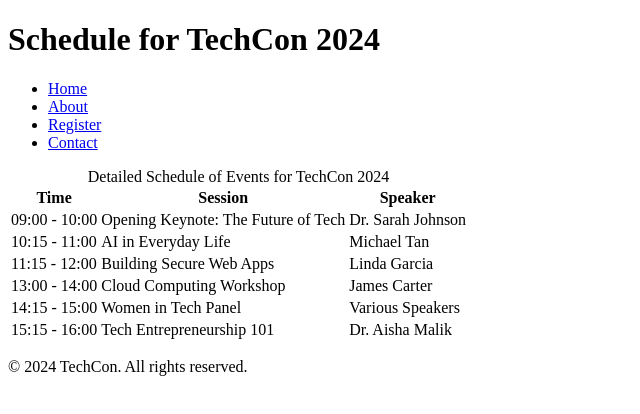
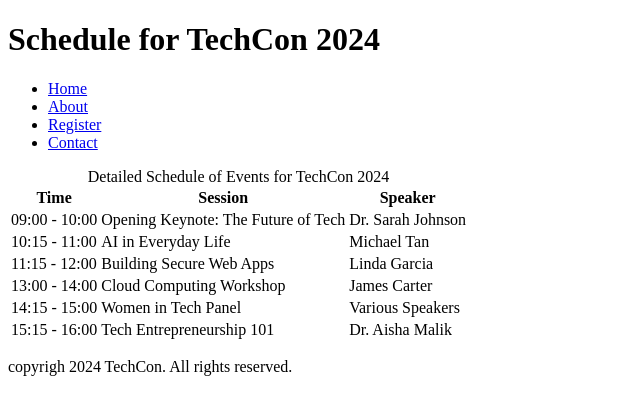
Before and after one commit to dahmaneaya/TechCon_HTML, a plain HTML site: page techcon_website/schedule.html in a window 1280 px wide. Shown: the full height of the page, 0-640 px from the left. Drawn offline with Linux system fonts and the light colour scheme.

Commit message:
add copyrigh

```diff
--- a/techcon_website/schedule.html
+++ b/techcon_website/schedule.html
@@ -76,7 +76,7 @@
 
     <!-- Footer -->
     <footer>
-        <p>&copy; 2024 TechCon. All rights reserved.</p>
+        <p>copyrigh 2024 TechCon. All rights reserved.</p>
     </footer>
 
 </body>
```
